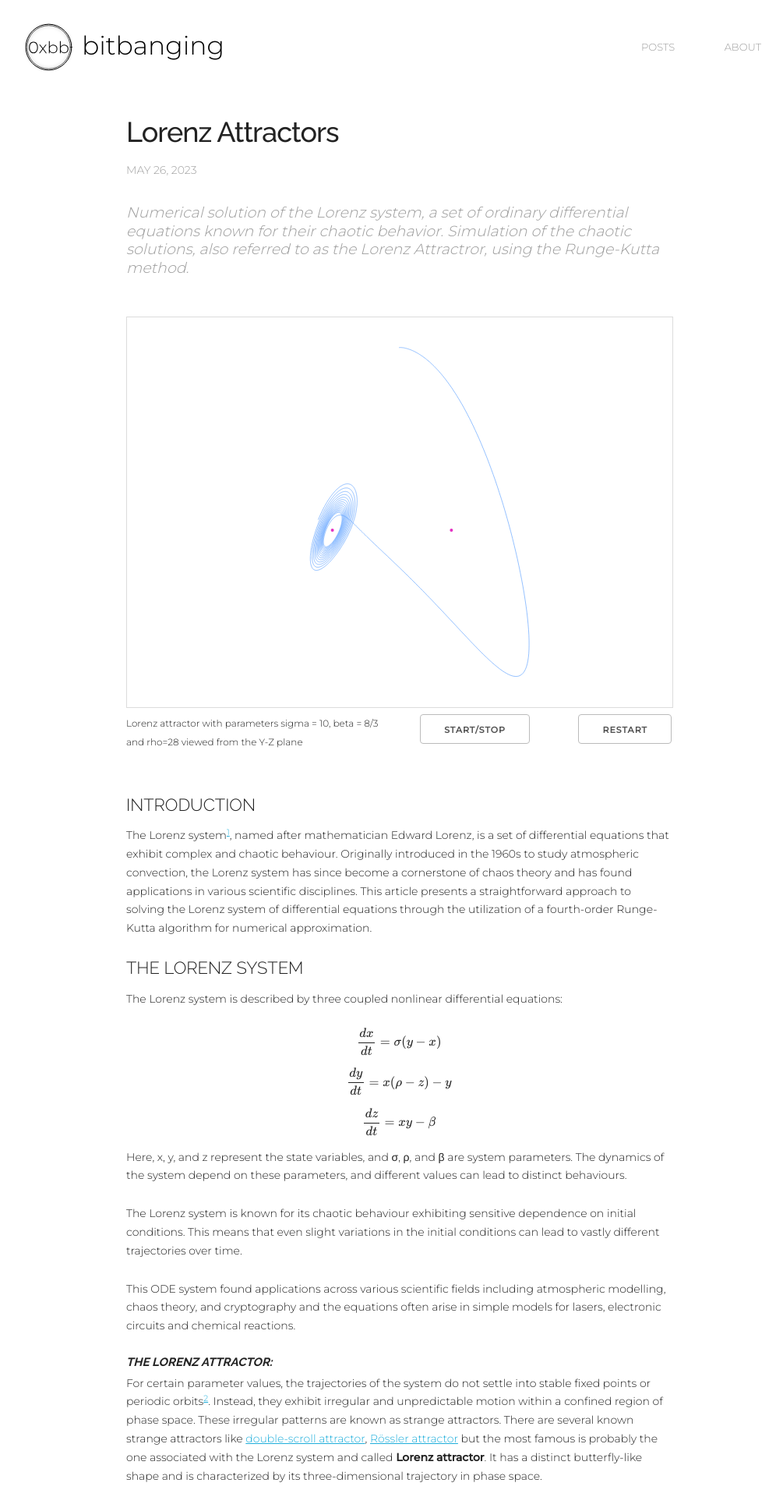
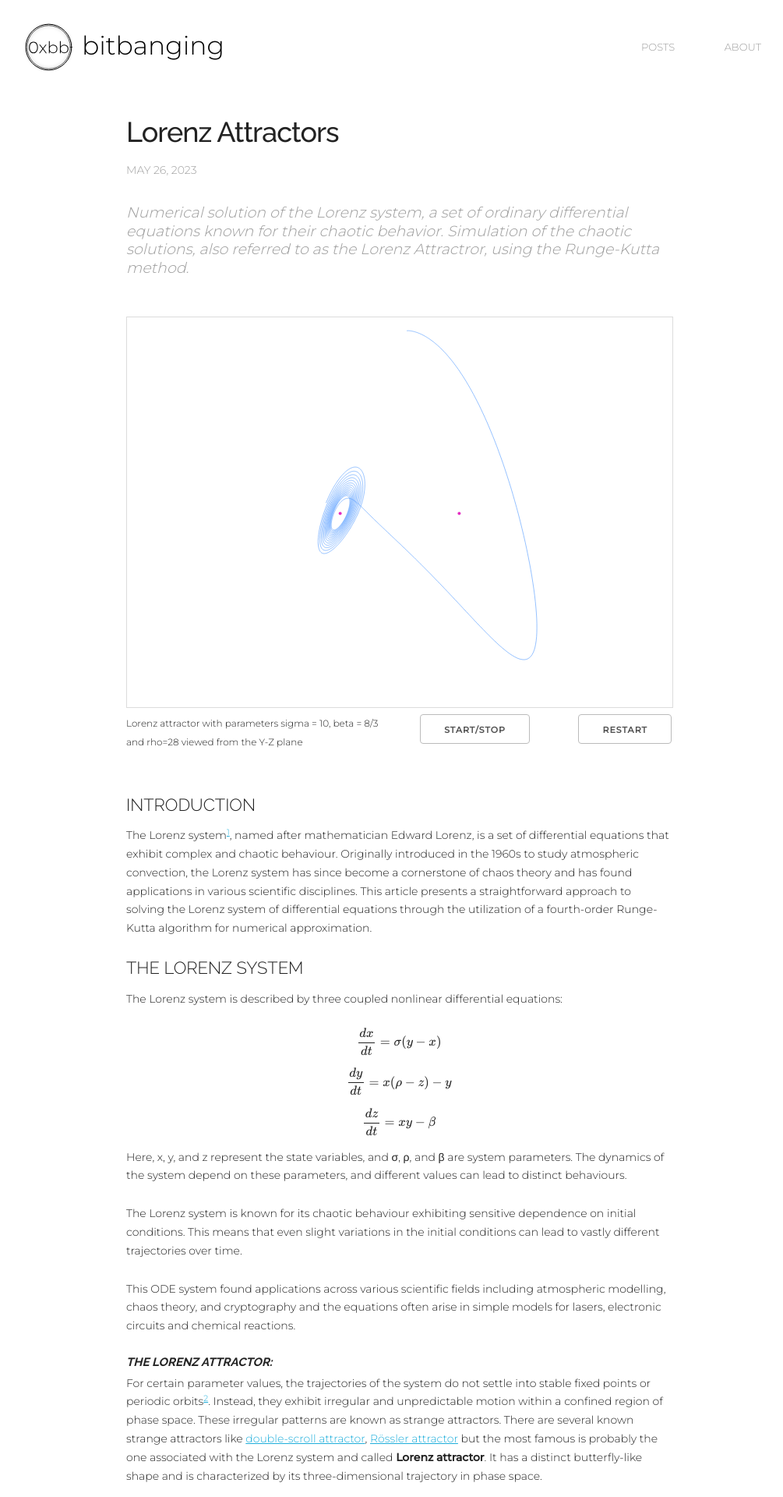
Before and after one commit to ridoluc/ridoluc.github.io, a Jekyll site: the page built from _posts/2023-05-26-Lorenz-attractors.markdown, in a window 1280 px wide. Shown: the top 1920 px of the page at 78% size, without its empty margins (128-1133 px from the left). Built offline with Jekyll 4.4.1, drawn with Linux system fonts in a browser that asks for light colours; formulas are drawn with MathJax 3; a script that is not in the unit is left out; comment, search, counter and statistics services are not loaded.

Commit message:
Adjusted responsiveness issues on small devices

```diff
--- a/_posts/2023-05-26-Lorenz-attractors.markdown
+++ b/_posts/2023-05-26-Lorenz-attractors.markdown
@@ -1,7 +1,7 @@
 ---
 layout: post
 title: "Lorenz Attractors"
-description: "Simulation of Lorenz attractors with fourth order Runge Kutta numerical solution"
+description: "Simulation of Lorenz attractors with fourth-order Runge Kutta numerical solution"
 date: 2023-05-26 12:00:00 +0000
 tags: algorithms graphics
 #slug: "--"
--- a/assets/scripts/lorenz/graphics.js
+++ b/assets/scripts/lorenz/graphics.js
@@ -1,9 +1,9 @@
 class SVG_Graphics {
-	constructor(svg_context) {
+	constructor(svg_context, cr_points) {
 		this._svg_ = svg_context;
 
 		this.scale = { x: 9, y: 9 };
-		this.translate = { x: 340, y: 30 };
+		this.translate = { x: this._svg_.clientWidth/2, y: cr_points[0].y };
 
 		this.svgPath = document.createElementNS(
 			"http://www.w3.org/2000/svg",
--- a/assets/scripts/lorenz/main.js
+++ b/assets/scripts/lorenz/main.js
@@ -11,7 +11,6 @@
 
 (function () {
 	let _svg_ = document.getElementById("svg_lorenz");
-	gr = new SVG_Graphics(_svg_);
 
 	document.getElementById("start-stop-btn").onclick = start_stop;
 	document.getElementById("refresh-btn").onclick = restart;
@@ -20,6 +19,8 @@
 	lorenz_solver= new Lorenz_solver(initialPoint);
 
 	let cr_points = lorenz_solver.critical_points();
+
+	gr = new SVG_Graphics(_svg_, cr_points);
 
 	gr.draw_points(
 		[
```
